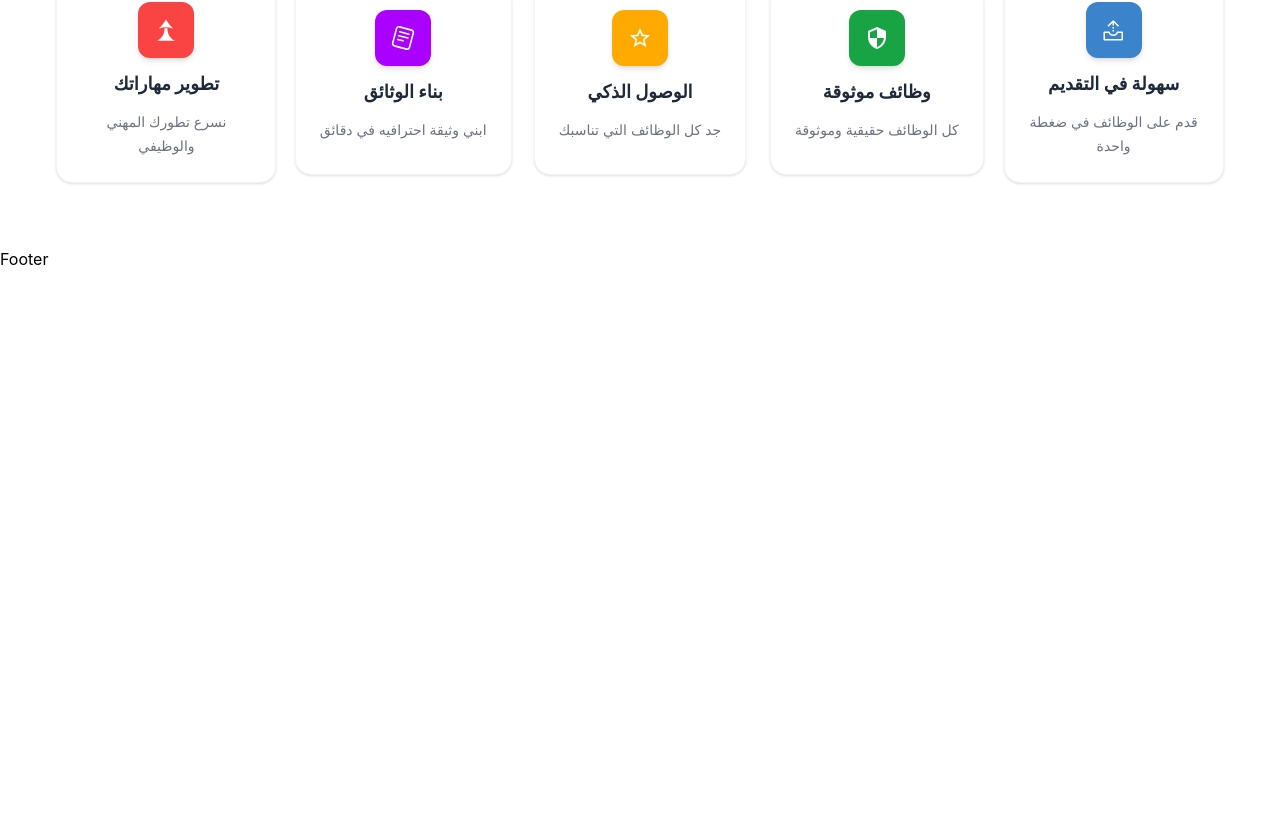
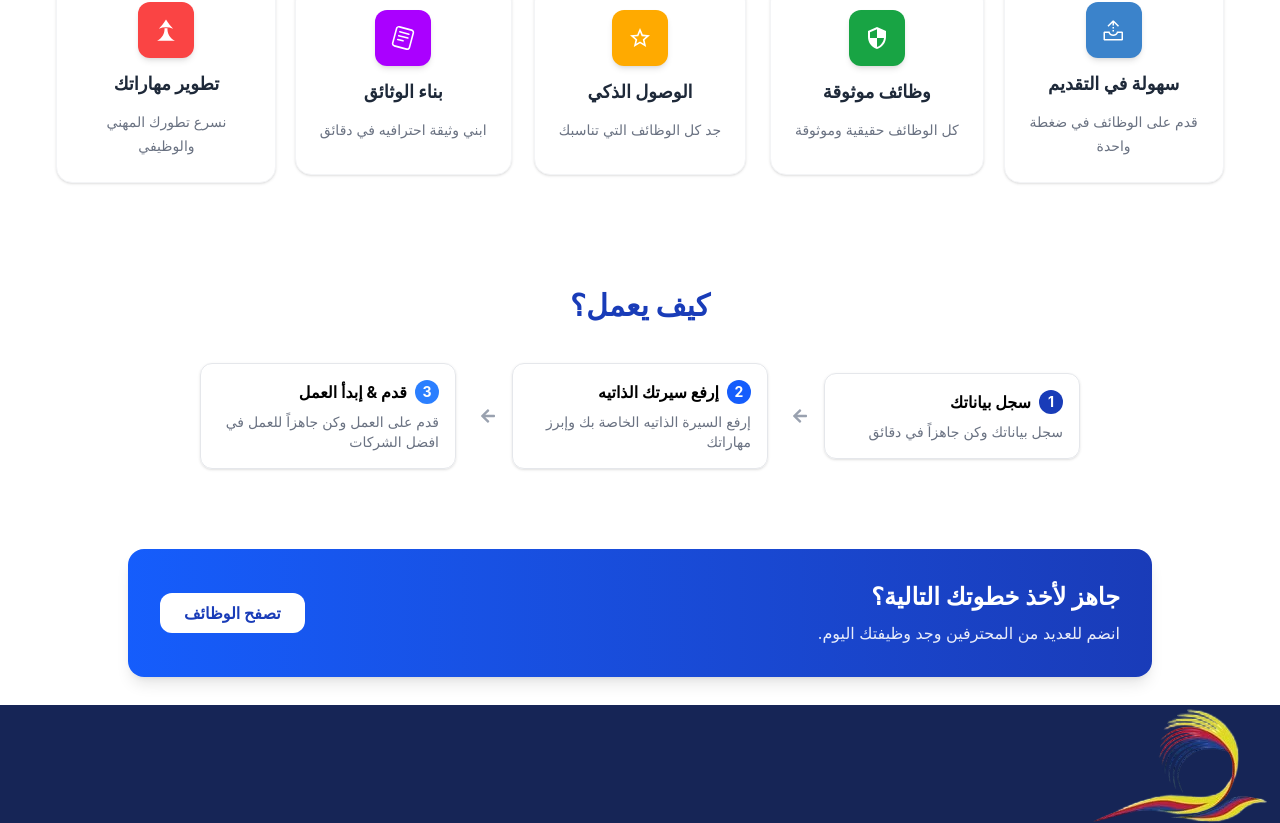
Before and after one commit to Mohamed-gamal-404/E3mar.Misr, a React (Vite) app: page / in a window 1280 px wide. Shown: the part 2118-2941 px from the top of the page. Before the commit the page ends 2389 px from the top, so only its background shows below. Built offline with nearby package versions, Linux system fonts and the light colour scheme.

Commit message:
last upadte

```diff
--- a/src/components/Footer.jsx
+++ b/src/components/Footer.jsx
@@ -1,7 +1,14 @@
-import React from 'react'
-
+import logo from "../assets/images/e3mqr-icon.png"
 export default function Footer() {
   return (
-    <div>Footer</div>
+   <>
+   <footer className="footer bg-blue-950" dir="rtl">
+      <div className="main">
+        <div className="companyinfo">
+<img src={logo} alt="" />
+        </div>
+      </div>
+   </footer>
+   </>
   )
 }
--- a/src/pages/Home.jsx
+++ b/src/pages/Home.jsx
@@ -10,8 +10,6 @@ import { MdOutlineStarOutline } from "react-icons/md";
 import { SiReaddotcv } from "react-icons/si";
 import { GiGrowth } from "react-icons/gi";
 import Benfits from "../components/Benfits";
-
-
 export default function Home() {
 
   const jobs = [
@@ -84,6 +82,27 @@ export default function Home() {
       iconbackground: "#FA4444" ,
     }
   ]
+
+  const steps = [
+  {
+    number: 1,
+    title: "سجل بياناتك",
+    desc: "سجل بياناتك وكن جاهزاً في دقائق",
+    color: "bg-blue-800",
+  },
+  {
+    number: 2,
+    title: "إرفع سيرتك الذاتيه",
+    desc: "إرفع السيرة الذاتيه الخاصة بك وإبرز مهاراتك",
+    color: "bg-blue-600",
+  },
+  {
+    number: 3,
+    title: "قدم & إبدأ العمل",
+    desc: "قدم على العمل وكن جاهزاً للعمل في افضل الشركات",
+    color: "bg-blue-500",
+  },
+];
   return (
     <>
       {/* Hero Section */}
@@ -280,6 +299,53 @@ export default function Home() {
     ))}
   </div>
 </section>
+ <section className="py-10 px-4" dir="rtl">
+      <h1 className="mb-10 text-center font-extrabold text-3xl text-blue-800">
+        كيف يعمل؟
+      </h1>
+
+      <div className="flex flex-col md:flex-row items-center justify-center gap-6">
+        {steps.map((step, index) => (
+          <div key={index} className="flex items-center gap-4">
+            <div className="w-64 border border-gray-200 rounded-xl p-4 shadow-sm hover:shadow-md transition">
+              <div className="flex gap-2 items-center font-bold mb-2">
+                <h1
+                  className={`w-6 h-6 ${step.color} text-white rounded-full flex items-center justify-center text-sm`}
+                >
+                  {step.number}
+                </h1>
+                <h1>{step.title}</h1>
+              </div>
+              <p className="text-gray-500 text-sm">{step.desc}</p>
+            </div>
+
+            {index !== steps.length - 1 && (
+              <FaArrowLeft className="text-gray-400 hidden md:block" />
+            )}
+          </div>
+        ))}
+      </div>
+    </section>
+<section className="flex justify-center mt-10 px-4 mb-7" dir="rtl">
+  <div className="w-full max-w-5xl flex flex-col md:flex-row justify-between items-center gap-6 bg-gradient-to-l from-blue-800 to-blue-600 p-6 md:p-8 rounded-2xl shadow-lg">
+
+    {/* Texts */}
+    <div className="text-white text-center md:text-right">
+      <h1 className="text-xl md:text-2xl font-bold mb-2">
+        جاهز لأخذ خطوتك التالية؟
+      </h1>
+      <p className="text-sm md:text-base text-white/90">
+        انضم للعديد من المحترفين وجد وظيفتك اليوم.
+      </p>
+    </div>
+
+    {/* Button */}
+    <button className="bg-white text-blue-800 px-6 py-2 rounded-xl font-bold hover:bg-gray-100 transition">
+      تصفح الوظائف
+    </button>
+
+  </div>
+</section>
     </>
   );
 }
```
